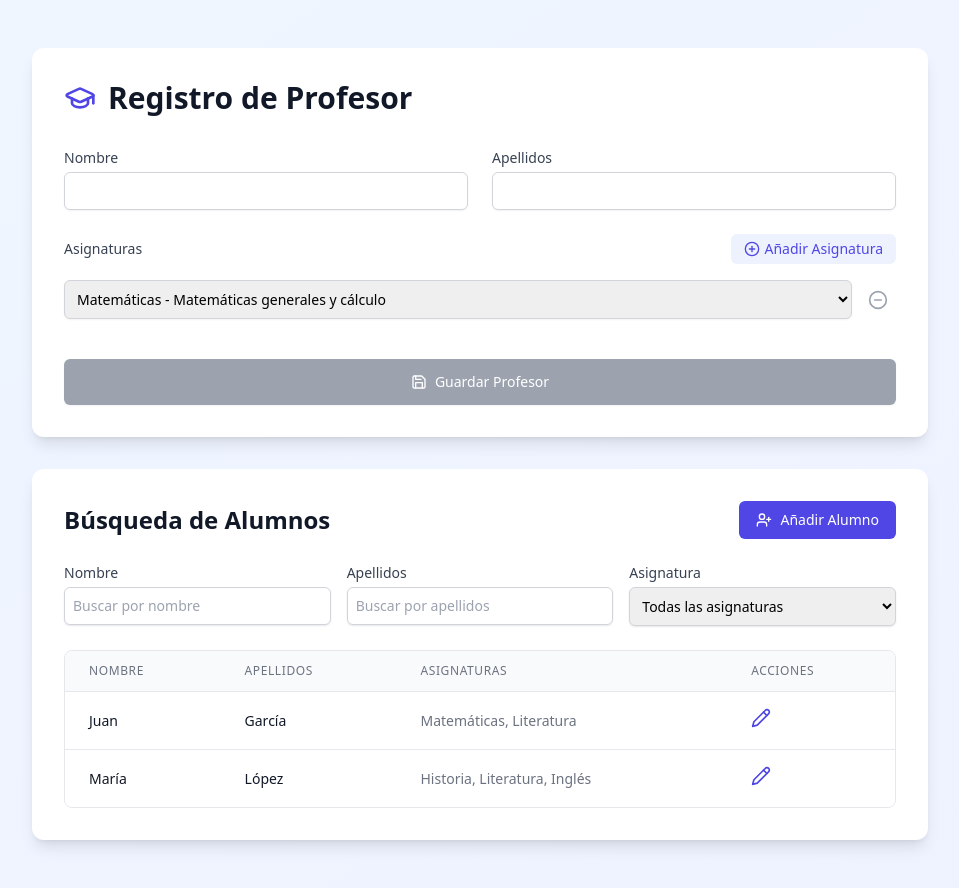
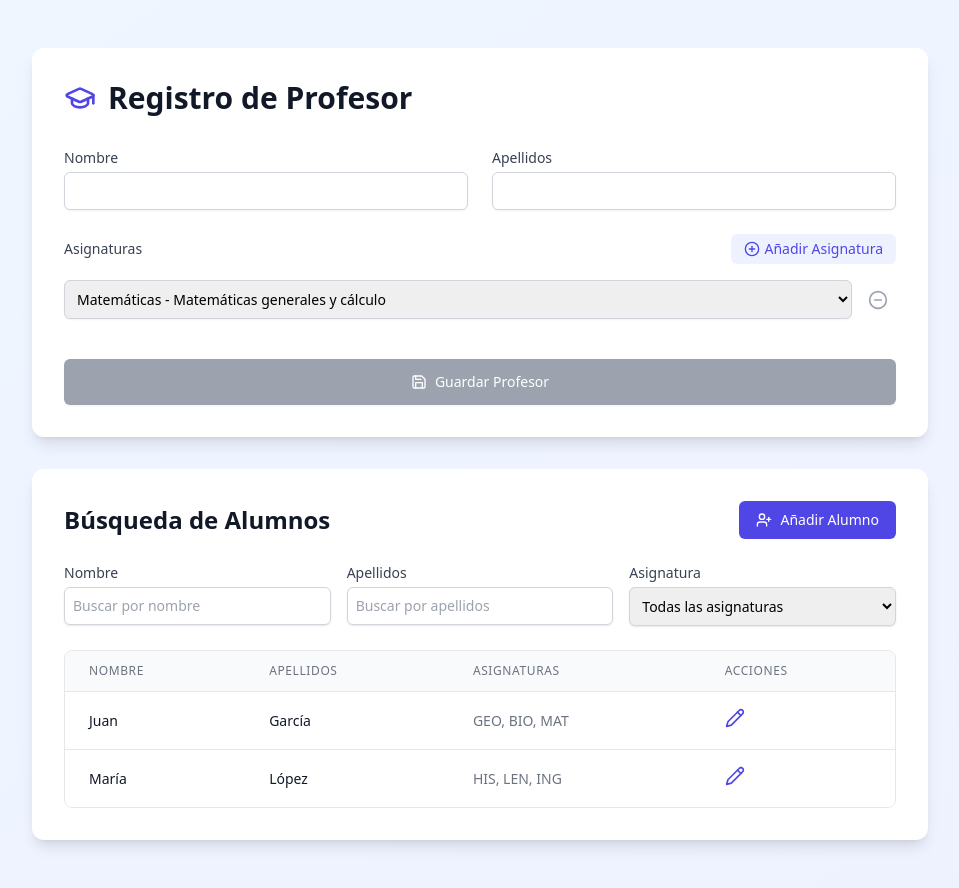
Before and after one commit to NoeliaIm/adaptedu, a React (Vite) app: page / in a window 1280 px wide. Shown: the whole page, without its empty margins (160-1119 px from the left). Built offline with nearby package versions, Linux system fonts and the light colour scheme.

Commit message:
mejora subject y select

```diff
--- a/src/App.tsx
+++ b/src/App.tsx
@@ -41,10 +41,15 @@ function App() {
     };
 
     const addSubject = () => {
-        setFormData((prev) => ({
-            ...prev,
-            subjects: [...prev.subjects, { id: crypto.randomUUID(), name: '' }],
-        }));
+        const availableSubjects = AVAILABLE_SUBJECTS.filter(
+            (subject) => !formData.subjects.some((s) => s.id === subject.id)
+        );
+        if (availableSubjects.length > 0) {
+            setFormData((prev) => ({
+                ...prev,
+                subjects: [...prev.subjects, { ...availableSubjects[0] }],
+            }));
+        }
     };
 
     const removeSubject = (id: string) => {
@@ -69,7 +74,7 @@ function App() {
         }
     };
 
-    const handleFilterChange = (e: React.ChangeEvent<HTMLInputElement>) => {
+    const handleFilterChange = (e: React.ChangeEvent<HTMLInputElement | HTMLSelectElement>) => {
         const { name, value } = e.target;
         setFilters((prev) => ({
             ...prev,
--- a/src/components/StudentForm.tsx
+++ b/src/components/StudentForm.tsx
@@ -9,6 +9,7 @@ const ACADEMIC_LEVELS: AcademicLevel[] = ['Bajo', 'Medio-Bajo', 'Medio', 'Medio-
 interface StudentFormProps {
     onSubmit: (student: Omit<Student, 'id'>) => void;
     onCancel: () => void;
+    availableSubjects: string[];
     initialData?: Student;
 }
 
--- a/src/mockData.ts
+++ b/src/mockData.ts
@@ -6,7 +6,7 @@ export const mockStudents: Student[] = [
         firstName: 'Juan',
         lastName: 'García',
         recordNumber: '2024001',
-        subjects: ['Matemáticas', 'Literatura'],
+        subjects: ['GEO', 'BIO', 'MAT'],
         isInternational: false,
         nationality: 'España',
         nativeLanguage: 'Español',
@@ -31,7 +31,7 @@ export const mockStudents: Student[] = [
         firstName: 'María',
         lastName: 'López',
         recordNumber: '2024002',
-        subjects: ['Historia', 'Literatura', 'Inglés'],
+        subjects: ['HIS', 'LEN', 'ING'],
         isInternational: true,
         nationality: 'Francia',
         nativeLanguage: 'Francés',
```
